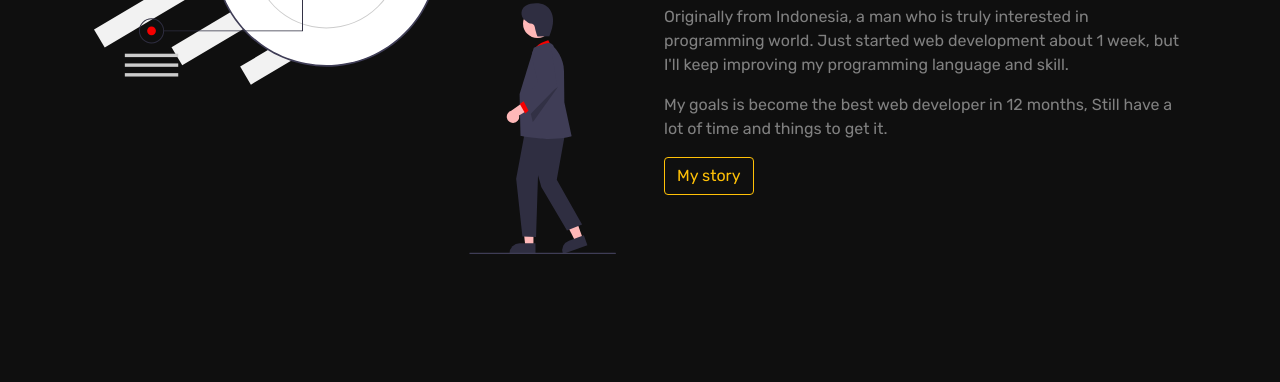
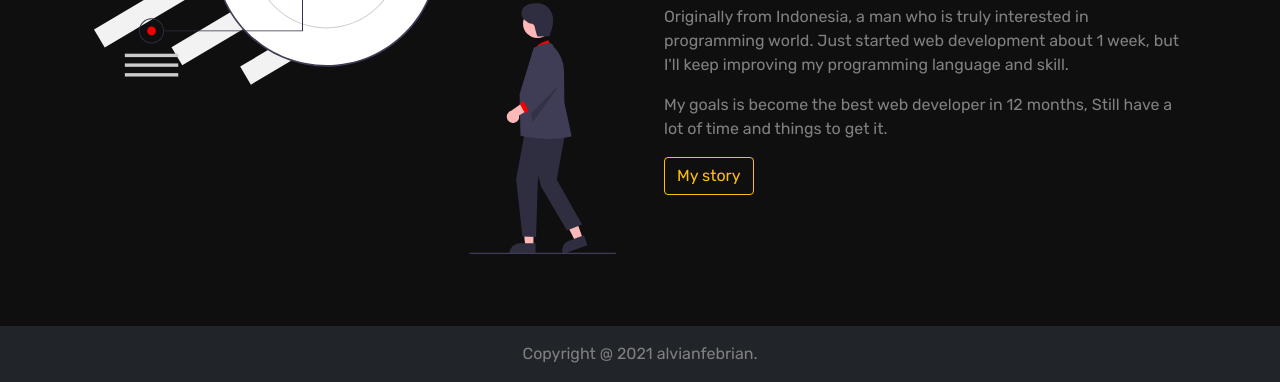
Before and after one commit to alvianfbrian/Alvian-Febrian-Portofolio-Web, a plain HTML site: page index.html in a window 1280 px wide. Shown: the part 656-1038 px from the top of the page. Before the commit the page ends 982 px from the top, so only its background shows below. Drawn offline with Linux system fonts and the light colour scheme.

Commit message:
Update index.html

```diff
--- a/index.html
+++ b/index.html
@@ -65,6 +65,12 @@
             </div>
         </section>
 
+        <footer class="grey p-3">
+            <div class="container justify-content-center align-items-center">
+                <p class="text-center mb-0">Copyright @ 2021 alvianfebrian.</p>
+            </div>
+        </footer>
+
 
 
         <script src="/js/bootstrap.bundle.min.js"></script>
```
